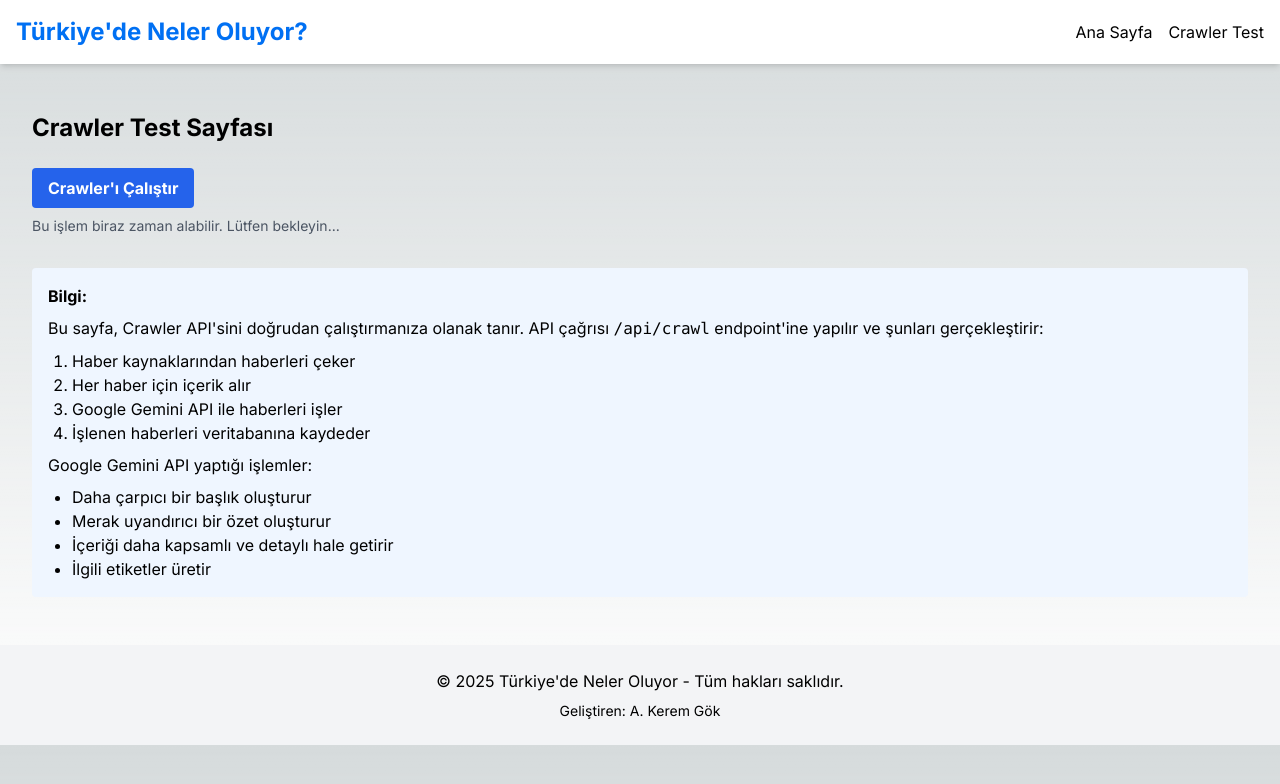
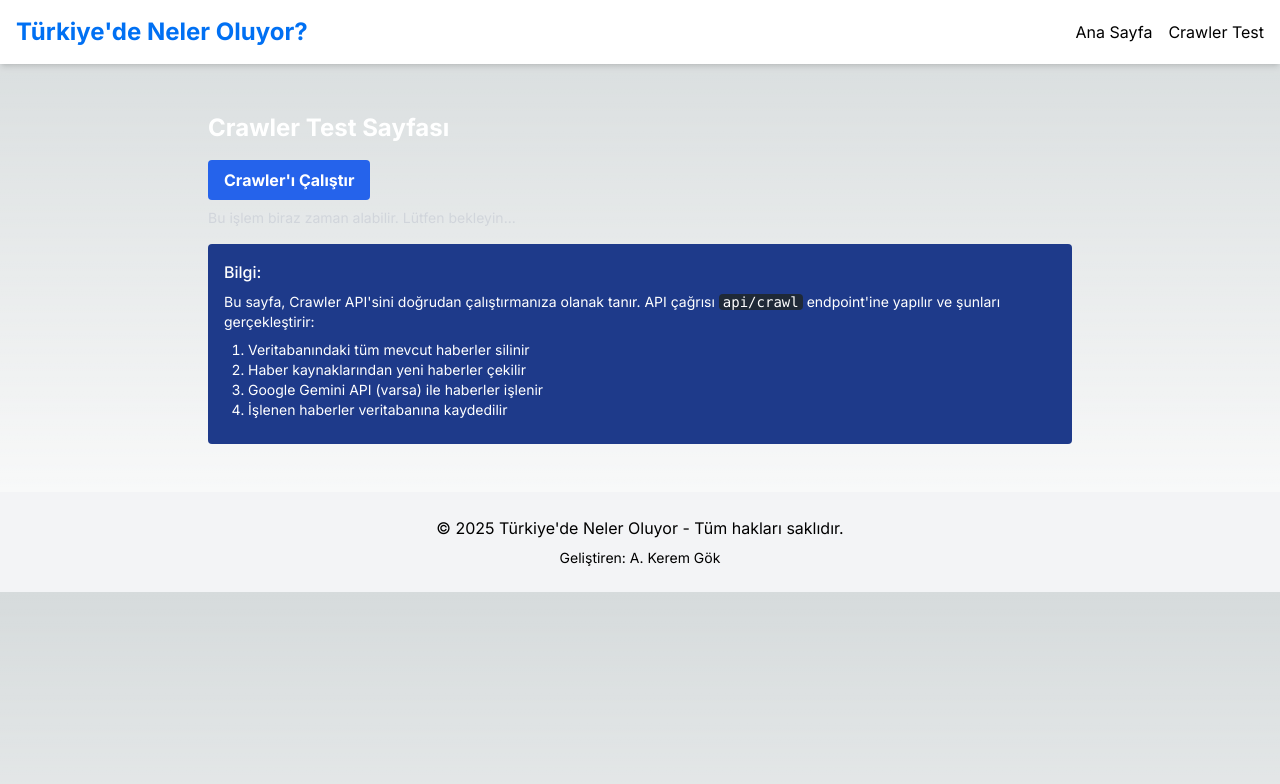
Before and after one commit to hermesthecat/turkiyedeneleroluyor, a Next.js app: page /test-crawler in a window 1280 px wide. Shown: the top 784 px of the page. Built offline with nearby package versions, Linux system fonts and the light colour scheme.

Commit message:
test-crawler sayfasında hata yönetimi ve kullanıcı arayüzü iyileştirmeleri yapıldı. Hata mesajları daha açıklayıcı hale getirildi, stil güncellemeleri ile görünüm iyileştirildi. Ayrıca, API'den alınan verilerdeki değişiklikler güncellendi.

```diff
--- a/src/app/test-crawler/page.tsx
+++ b/src/app/test-crawler/page.tsx
@@ -20,13 +20,13 @@ export default function TestCrawler() {
       const data = await response.json();
 
       if (!response.ok) {
-        throw new Error(data.error || 'Bilinmeyen bir hata oluştu');
+        throw new Error(data.error || data.message || 'Bilinmeyen bir hata oluştu');
       }
 
       setResult(data);
 
       // Haber listesini ayrıca almak için
-      if (data.haberler && data.haberler.length > 0) {
+      if (data.success && data.islenen_haber > 0) {
         // API'den tam haber bilgilerini al
         const fullDataResponse = await fetch('/api/haberler');
         const fullData = await fullDataResponse.json();
@@ -52,10 +52,10 @@ export default function TestCrawler() {
   }
 
   return (
-    <div className="container mx-auto p-4">
-      <h1 className="text-2xl font-bold mb-6">Crawler Test Sayfası</h1>
+    <div className="max-w-4xl mx-auto p-4 text-white">
+      <h1 className="text-2xl font-bold mb-4 text-white">Crawler Test Sayfası</h1>
 
-      <div className="mb-8">
+      <div className="mb-4">
         <button
           onClick={runCrawler}
           disabled={loading}
@@ -63,24 +63,24 @@ export default function TestCrawler() {
         >
           {loading ? 'Çalışıyor...' : 'Crawler\'ı Çalıştır'}
         </button>
-        <p className="text-sm text-gray-600 mt-2">
+        <p className="text-sm text-gray-300 mt-2">
           Bu işlem biraz zaman alabilir. Lütfen bekleyin...
         </p>
       </div>
 
       {loading && (
-        <div className="animate-pulse p-4 bg-blue-50 rounded mb-4">
+        <div className="animate-pulse p-4 bg-blue-900 rounded mb-4 text-white">
           <p className="font-medium">Crawler çalışıyor...</p>
           <p className="text-sm">Haberler çekiliyor, içerikleri işleniyor ve Gemini ile yeniden oluşturuluyor.</p>
         </div>
       )}
 
       {error && (
-        <div className="p-4 bg-red-50 border border-red-200 rounded mb-4">
-          <h3 className="text-red-600 font-bold">Hata!</h3>
+        <div className="p-4 bg-red-900 border border-red-700 rounded mb-4 text-white">
+          <h3 className="text-red-300 font-bold">Hata!</h3>
           <p>{error}</p>
           {error.includes('404') && (
-            <div className="mt-2 p-2 bg-yellow-50 border border-yellow-200 rounded">
+            <div className="mt-2 p-2 bg-yellow-900 border border-yellow-700 rounded text-white">
               <p className="font-medium">Şu anda haber bulunamadı!</p>
               <p className="text-sm">Aşağıdaki sebeplerden dolayı haber bulunamıyor olabilir:</p>
               <ul className="list-disc pl-5 text-sm mt-1">
@@ -96,9 +96,9 @@ export default function TestCrawler() {
       )}
 
       {result && (
-        <div className="bg-green-50 border border-green-200 p-4 rounded mb-6">
-          <h2 className="text-xl font-bold text-green-700 mb-2">İşlem Tamamlandı!</h2>
-          <p>{result.message}</p>
+        <div className="bg-green-900 border border-green-700 p-4 rounded mb-4 text-white">
+          <h2 className="text-xl font-bold text-green-300 mb-2">İşlem Tamamlandı!</h2>
+          <p>{result.mesaj || result.message}</p>
 
           {result.fullHaberler && result.fullHaberler.length > 0 && (
             <div className="mt-4">
@@ -107,12 +107,12 @@ export default function TestCrawler() {
                 {result.fullHaberler.map((haber: any, index: number) => (
                   <div
                     key={haber._id || index}
-                    className="border bg-white p-3 rounded cursor-pointer hover:bg-blue-50"
+                    className="border bg-gray-800 p-3 rounded cursor-pointer hover:bg-gray-700"
                     onClick={() => showHaberDetails(haber)}
                   >
-                    <p className="font-bold">{haber.baslik}</p>
-                    <p className="text-sm text-gray-600">{haber.kaynak}</p>
-                    <p className="text-xs">{new Date(haber.yayinTarihi).toLocaleString('tr-TR')}</p>
+                    <p className="font-bold text-white">{haber.baslik}</p>
+                    <p className="text-sm text-gray-300">{haber.kaynak}</p>
+                    <p className="text-xs text-gray-400">{new Date(haber.tarih || haber.yayinTarihi).toLocaleString('tr-TR')}</p>
                   </div>
                 ))}
               </div>
@@ -122,20 +122,20 @@ export default function TestCrawler() {
       )}
 
       {selectedHaber && (
-        <div className="border rounded-lg p-6 bg-white shadow-lg mb-8">
+        <div className="border rounded-lg p-4 bg-gray-800 shadow-lg mb-4 text-white">
           <button
             onClick={() => setSelectedHaber(null)}
-            className="text-blue-600 mb-4 hover:underline"
+            className="text-blue-300 mb-4 hover:underline"
           >
             ← Listeye Dön
           </button>
 
           <div className="mb-4">
-            <h2 className="text-2xl font-bold">{selectedHaber.baslik}</h2>
-            <p className="text-gray-600 italic mb-2">{selectedHaber.ozet}</p>
-            <div className="flex flex-wrap gap-2 mb-4">
+            <h2 className="text-xl font-bold">{selectedHaber.baslik}</h2>
+            <p className="text-gray-300 italic mb-2">{selectedHaber.ozet}</p>
+            <div className="flex flex-wrap gap-2 mb-2">
               {selectedHaber.etiketler && selectedHaber.etiketler.map((etiket: string, i: number) => (
-                <span key={i} className="bg-blue-100 text-blue-800 px-2 py-1 rounded text-xs">
+                <span key={i} className="bg-blue-900 text-blue-200 px-2 py-1 rounded text-xs">
                   {etiket}
                 </span>
               ))}
@@ -145,21 +145,21 @@ export default function TestCrawler() {
           <div className="mb-4">
             <h3 className="font-bold mb-2">Haber İçeriği:</h3>
             <div
-              className="prose max-w-none"
+              className="prose max-w-none text-white prose-headings:text-white prose-a:text-blue-300"
               dangerouslySetInnerHTML={{ __html: selectedHaber.icerik }}
             />
           </div>
 
-          <div className="text-sm text-gray-600">
+          <div className="text-sm text-gray-300">
             <p>Kaynak: {selectedHaber.kaynak}</p>
             <p>Kategori: {selectedHaber.kategori}</p>
-            <p>Yayınlanma: {new Date(selectedHaber.yayinTarihi).toLocaleString('tr-TR')}</p>
+            <p>Yayınlanma: {new Date(selectedHaber.tarih || selectedHaber.yayinTarihi).toLocaleString('tr-TR')}</p>
             {selectedHaber.kaynak_url && (
               <a
                 href={selectedHaber.kaynak_url}
                 target="_blank"
                 rel="noopener noreferrer"
-                className="text-blue-600 hover:underline"
+                className="text-blue-300 hover:underline"
               >
                 Orijinal Habere Git
               </a>
@@ -168,25 +168,20 @@ export default function TestCrawler() {
         </div>
       )}
 
-      <div className="bg-blue-50 p-4 rounded mt-8">
-        <h3 className="font-bold mb-2">Bilgi:</h3>
-        <p>
-          Bu sayfa, Crawler API'sini doğrudan çalıştırmanıza olanak tanır.
-          API çağrısı <code>/api/crawl</code> endpoint'ine yapılır ve şunları gerçekleştirir:
-        </p>
-        <ol className="list-decimal pl-6 mt-2 mb-2">
-          <li>Haber kaynaklarından haberleri çeker</li>
-          <li>Her haber için içerik alır</li>
-          <li>Google Gemini API ile haberleri işler</li>
-          <li>İşlenen haberleri veritabanına kaydeder</li>
-        </ol>
-        <p>Google Gemini API yaptığı işlemler:</p>
-        <ul className="list-disc pl-6 mt-2">
-          <li>Daha çarpıcı bir başlık oluşturur</li>
-          <li>Merak uyandırıcı bir özet oluşturur</li>
-          <li>İçeriği daha kapsamlı ve detaylı hale getirir</li>
-          <li>İlgili etiketler üretir</li>
-        </ul>
+      <div className="bg-blue-900 p-4 rounded mt-4 text-white">
+        <h3 className="font-medium mb-2">Bilgi:</h3>
+        <div className="text-sm">
+          <p>
+            Bu sayfa, Crawler API'sini doğrudan çalıştırmanıza olanak tanır.
+            API çağrısı <code className="bg-gray-800 px-1 rounded">api/crawl</code> endpoint'ine yapılır ve şunları gerçekleştirir:
+          </p>
+          <ol className="list-decimal pl-6 mt-2 mb-2">
+            <li>Veritabanındaki tüm mevcut haberler silinir</li>
+            <li>Haber kaynaklarından yeni haberler çekilir</li>
+            <li>Google Gemini API (varsa) ile haberler işlenir</li>
+            <li>İşlenen haberler veritabanına kaydedilir</li>
+          </ol>
+        </div>
       </div>
     </div>
   );
```
